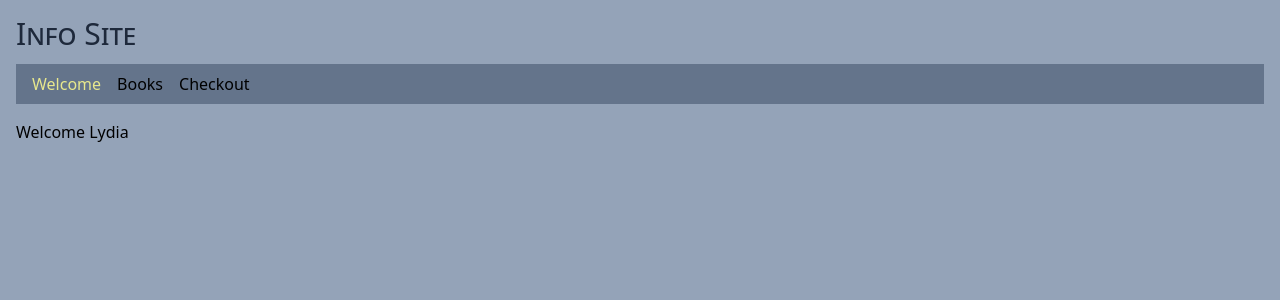
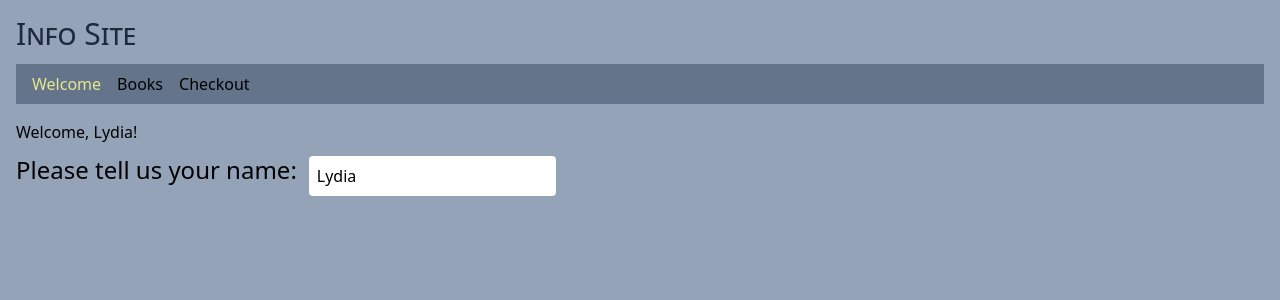
Before and after one commit to Yokosumi/vite-react-books-store, a React (Vite) app: page /welcome in a window 1280 px wide. Shown: the top 300 px of the page. Built offline with nearby package versions, Linux system fonts and the light colour scheme.

Commit message:
conditional rendering works

```diff
--- a/src/AppContext.tsx
+++ b/src/AppContext.tsx
@@ -3,6 +3,7 @@ import { createContext } from "react";
 
 interface IAppContext {
 	userName: string;
+	setUserName: (userName: string) => void;
 }
 
 interface IAppProvider {
@@ -12,12 +13,13 @@ interface IAppProvider {
 export const AppContext = createContext<IAppContext>({} as IAppContext);
 
 export const AppProvider: React.FC<IAppProvider> = ({ children }) => {
-	const [userName] = useState("Lydia");
+	const [userName, setUserName] = useState("Lydia");
 
 	return (
 		<AppContext.Provider
 			value={{
 				userName,
+				setUserName,
 			}}
 		>
 			{children}
--- a/src/index.scss
+++ b/src/index.scss
@@ -6,6 +6,9 @@
 	h1 {
 		font-variant: small-caps;
 	}
+	button {
+		@apply mx-2 text-white bg-purple-700 hover:bg-purple-800 focus:outline-none focus:ring-4 focus:ring-purple-300 font-medium rounded-full text-sm px-5 py-2.5 text-center mb-2 dark:bg-purple-600 dark:hover:bg-purple-700 dark:focus:ring-purple-900;
+	}
 }
 
 a.active {
--- a/src/pages/PageBooks.tsx
+++ b/src/pages/PageBooks.tsx
@@ -3,5 +3,7 @@ import { AppContext } from "../AppContext";
 
 export const PageBooks = () => {
 	const { userName } = useContext(AppContext);
-	return <p>Hello {userName}, please select your books.</p>;
+	return (
+		<>{userName && <p>Hello {userName}, please select your books.</p>}</>
+	);
 };
--- a/src/pages/PageCheckout.tsx
+++ b/src/pages/PageCheckout.tsx
@@ -3,5 +3,5 @@ import { AppContext } from "../AppContext";
 
 export const PageCheckout = () => {
 	const { userName } = useContext(AppContext);
-	return <p>{userName}, double check your order.</p>;
+	return <>{userName && <p>Hello {userName}, double check your order.</p>}</>;
 };
--- a/src/pages/PageWelcome.tsx
+++ b/src/pages/PageWelcome.tsx
@@ -2,6 +2,25 @@ import { useContext } from "react";
 import { AppContext } from "../AppContext";
 
 export const PageWelcome = () => {
-	const { userName } = useContext(AppContext);
-	return <p>Welcome {userName} </p>;
+	const { userName, setUserName } = useContext(AppContext);
+
+	return (
+		<>
+			{userName ? (
+				<p>Welcome, {userName}!</p>
+			) : (
+				<p>This is the welcome page</p>
+			)}
+
+			<div className="flex gap-3 items-center">
+				<p className="text-2xl">Please tell us your name:</p>
+				<input
+					value={userName}
+					onChange={(e) => setUserName(e.target.value)}
+					className="p-2 rounded mt-3"
+					type="text"
+				/>
+			</div>
+		</>
+	);
 };
```
